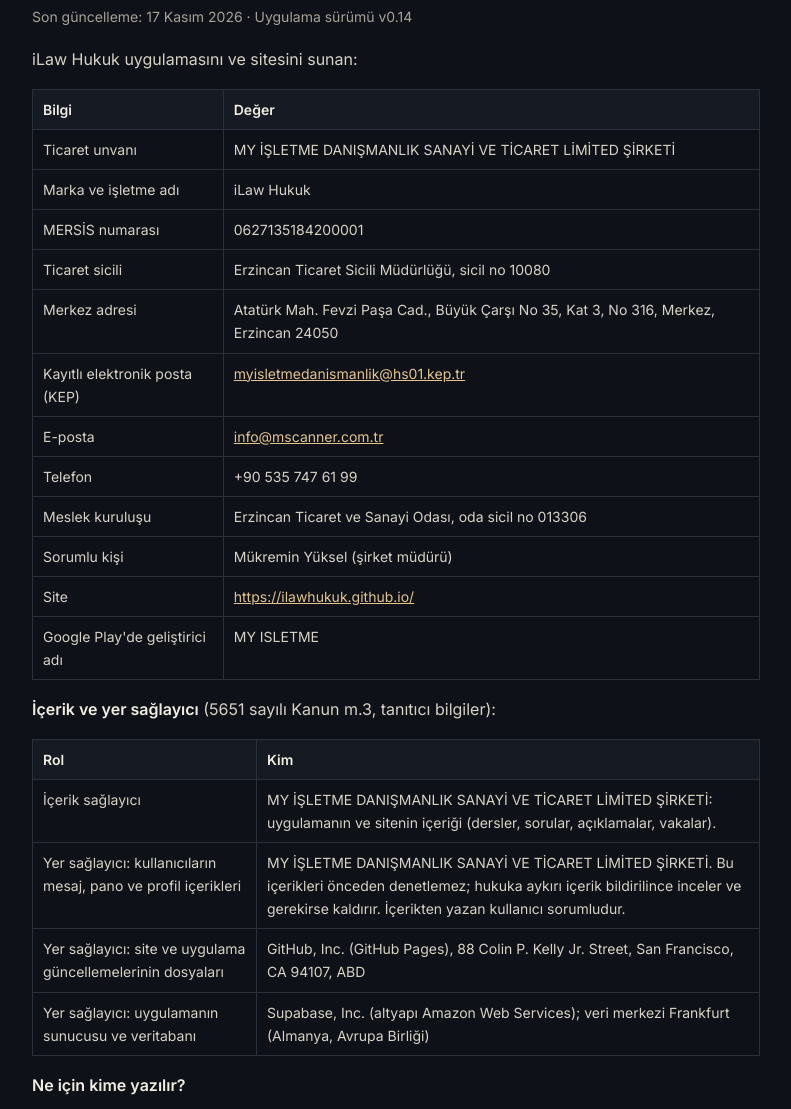
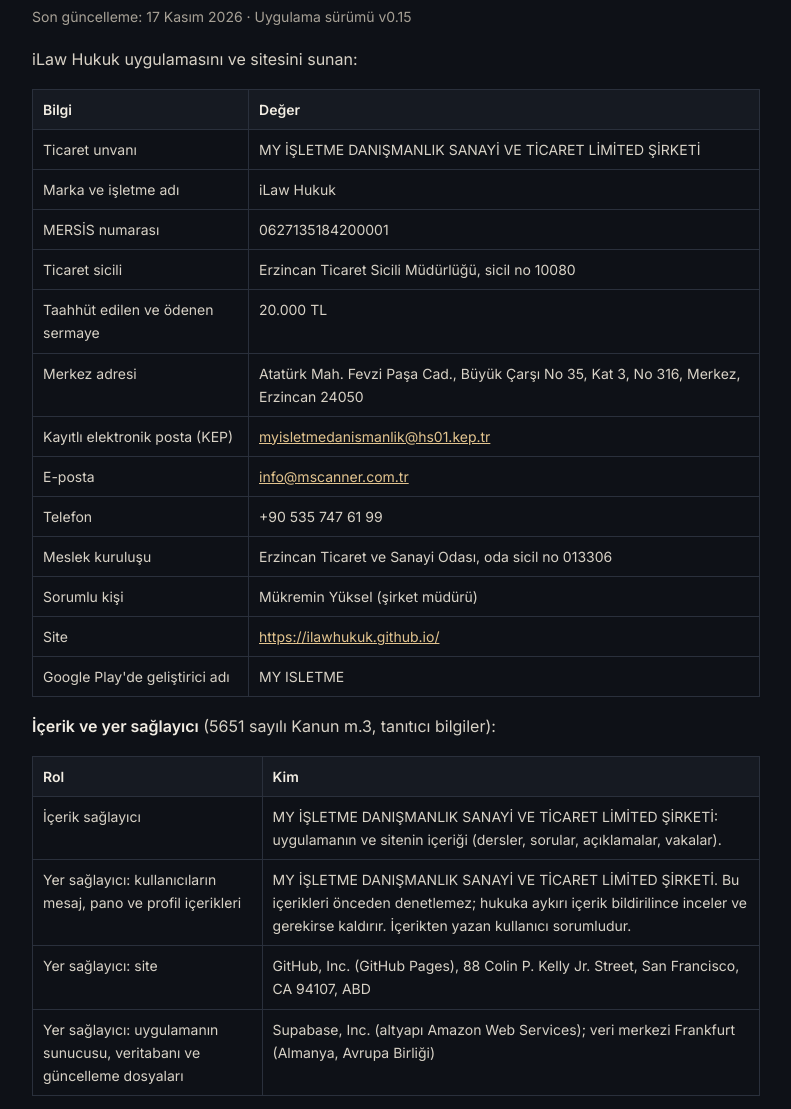
Before and after one commit to ilawhukuk/ilawhukuk.github.io, a plain HTML site: page kunye.html in a window 1280 px wide. Shown: the part 168-1277 px from the top of the page, without its empty margins (244-1035 px from the left). Drawn offline with Linux system fonts and the light colour scheme.

Commit message:
Künye: taahhüt edilen ve ödenen sermaye (20.000 TL); yer sağlayıcılar güncel (GitHub yalnız site; sunucu, veritabanı ve güncelleme dosyaları Supabase, Frankfurt); uygulama sürümü v0.15 (18 Kasım 2026)
Co-Authored-By: Claude Opus 5.5 <noreply@anthropic.com>

```diff
--- a/kunye.html
+++ b/kunye.html
@@ -42,7 +42,7 @@
   </header>
 
   <h1>İletişim ve künye</h1>
-  <p class="meta">Son güncelleme: 17 Kasım 2026 · Uygulama sürümü v0.14</p>
+  <p class="meta">Son güncelleme: 17 Kasım 2026 · Uygulama sürümü v0.15</p>
 
   <p>iLaw Hukuk uygulamasını ve sitesini sunan:</p>
   <div class="tablo"><table>
@@ -52,6 +52,7 @@
       <tr><td>Marka ve işletme adı</td><td>iLaw Hukuk</td></tr>
       <tr><td>MERSİS numarası</td><td>0627135184200001</td></tr>
       <tr><td>Ticaret sicili</td><td>Erzincan Ticaret Sicili Müdürlüğü, sicil no 10080</td></tr>
+      <tr><td>Taahhüt edilen ve ödenen sermaye</td><td>20.000 TL</td></tr>
       <tr><td>Merkez adresi</td><td>Atatürk Mah. Fevzi Paşa Cad., Büyük Çarşı No 35, Kat 3, No 316, Merkez, Erzincan 24050</td></tr>
       <tr><td>Kayıtlı elektronik posta (KEP)</td><td><a href="mailto:myisletmedanismanlik@hs01.kep.tr">myisletmedanismanlik@hs01.kep.tr</a></td></tr>
       <tr><td>E-posta</td><td><a href="mailto:info@mscanner.com.tr">info@mscanner.com.tr</a></td></tr>
@@ -68,8 +69,8 @@
     <tbody>
       <tr><td>İçerik sağlayıcı</td><td>MY İŞLETME DANIŞMANLIK SANAYİ VE TİCARET LİMİTED ŞİRKETİ: uygulamanın ve sitenin içeriği (dersler, sorular, açıklamalar, vakalar).</td></tr>
       <tr><td>Yer sağlayıcı: kullanıcıların mesaj, pano ve profil içerikleri</td><td>MY İŞLETME DANIŞMANLIK SANAYİ VE TİCARET LİMİTED ŞİRKETİ. Bu içerikleri önceden denetlemez; hukuka aykırı içerik bildirilince inceler ve gerekirse kaldırır. İçerikten yazan kullanıcı sorumludur.</td></tr>
-      <tr><td>Yer sağlayıcı: site ve uygulama güncellemelerinin dosyaları</td><td>GitHub, Inc. (GitHub Pages), 88 Colin P. Kelly Jr. Street, San Francisco, CA 94107, ABD</td></tr>
-      <tr><td>Yer sağlayıcı: uygulamanın sunucusu ve veritabanı</td><td>Supabase, Inc. (altyapı Amazon Web Services); veri merkezi Frankfurt (Almanya, Avrupa Birliği)</td></tr>
+      <tr><td>Yer sağlayıcı: site</td><td>GitHub, Inc. (GitHub Pages), 88 Colin P. Kelly Jr. Street, San Francisco, CA 94107, ABD</td></tr>
+      <tr><td>Yer sağlayıcı: uygulamanın sunucusu, veritabanı ve güncelleme dosyaları</td><td>Supabase, Inc. (altyapı Amazon Web Services); veri merkezi Frankfurt (Almanya, Avrupa Birliği)</td></tr>
     </tbody>
   </table></div>
   <p><strong>Ne için kime yazılır?</strong></p>
```
